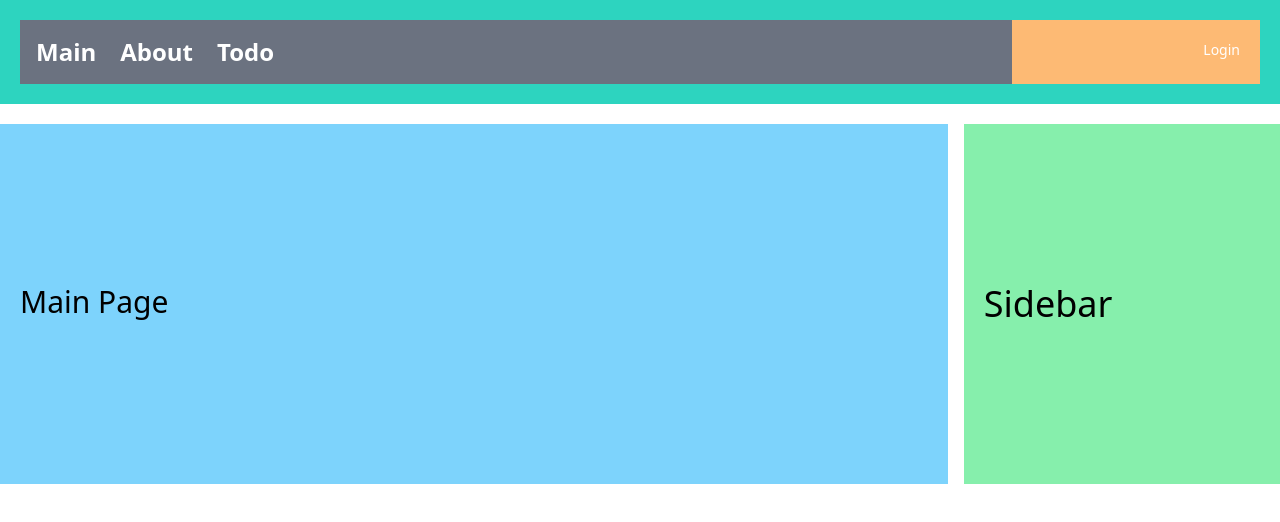
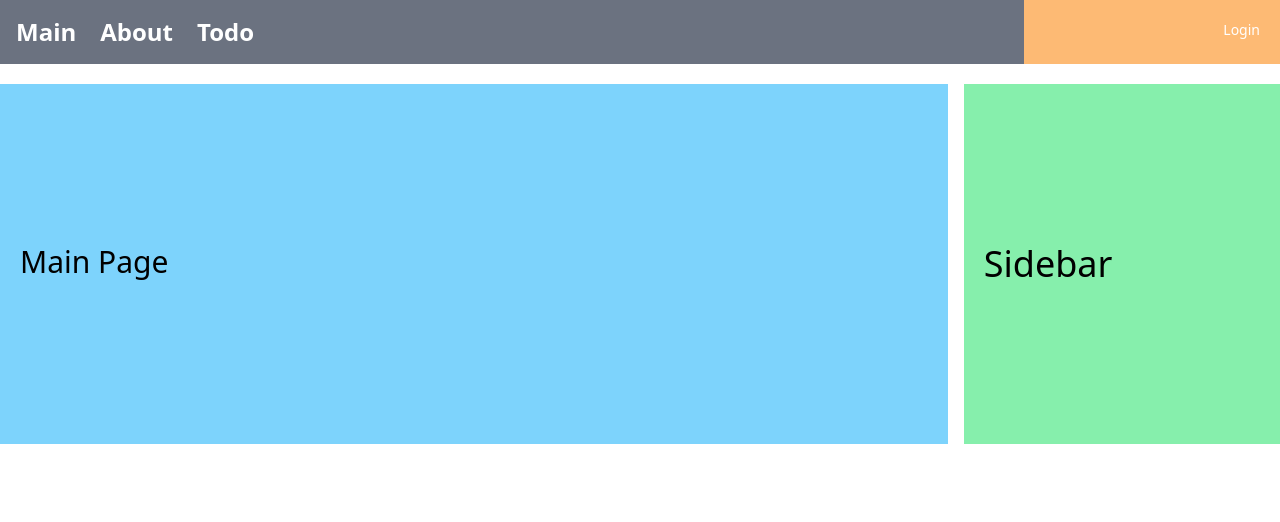
Before and after one commit to programmer-SON/mall, a React (Create React App) app: page / in a window 1280 px wide. Shown: the top 522 px of the page. Built offline with nearby package versions, Linux system fonts and the light colour scheme.

Commit message:
섹션1 - Outlet을 이용한 서브메뉴

```diff
--- a/src/layouts/BasicLayout.js
+++ b/src/layouts/BasicLayout.js
@@ -4,16 +4,14 @@
 function BasicLayout({children}) {
     return (
         <>
-            <header className="bg-teal-400 p-5">
-                <BasicMenu/>
-            </header>
-            <div className="bg-white my-5 w-full flex flex-col space-y-4 md:flex-row md:space-x-4 md:space-y-0">
-                <main className="bg-sky-300 md:w-2/3 lg:w-3/4 px-5 py-40">
-                    {children}
+            <BasicMenu/>
+
+            <div className= "bg-white my-5 w-full flex flex-col space-y-4 md:flex-row md:space-x-4 md:space-y-0">
+                <main className ="bg-sky-300 md:w-2/3 lg:w-3/4 px-5 py-40">
+                    <h1 className ="text-2xl md:text-4xl">{children}</h1>
                 </main>
-
-                <aside className="bg-green-300 md:w-1/3 lg:w-1/4 px-5 py-40">
-                    <h1 className="text-2xl md:text-4xl"> Sidebar </h1>
+                <aside className ="bg-green-300 md:w-1/3 lg:w-1/4 px-5 py-40">
+                    <h1 className ="text-2xl md:text-4xl">Sidebar</h1>
                 </aside>
             </div>
         </>
--- /dev/null
+++ b/src/pages/todo/ListPage.js
@@ -0,0 +1,13 @@
+import React from 'react';
+
+function ListPage(props) {
+    return (
+        <div className ="p-4 w-full bg-orange-200 ">
+            <div className ="text-3xl font-extrabold">
+                Todo List Page Component
+            </div>
+        </div>
+    );
+}
+
+export default ListPage;
--- /dev/null
+++ b/src/pages/todo/indexPage.js
@@ -0,0 +1,19 @@
+import React from 'react';
+import BasicLayout from "../../layouts/BasicLayout";
+import {Outlet} from "react-router-dom"
+
+const IndexPage = () => {
+    return (
+        <BasicLayout>
+            <div className ="w-full flex m-2 p-2 ">
+                <div className ="text-xl m-1 p-2 w-20 font-extrabold text-center underline">LIST</div>
+                <div className ="text-xl m-1 p-2 w-20 font-extrabold text-center underline">ADD</div>
+            </div>
+            <div className ="flex flex-wrap w-full">
+                <Outlet/>
+            </div>
+        </BasicLayout>
+    );
+}
+
+export default IndexPage;
--- a/src/router/root.js
+++ b/src/router/root.js
@@ -4,7 +4,8 @@
 const Loading = <div className={'bg-red-700'}>Loading...</div>
 const Main = lazy(()=>import("../pages/MainPage"))
 const About = lazy(()=>import("../pages/AboutPage"))
-
+const TodoIndex = lazy(()=>import("../pages/todo/indexPage"))
+const TodoList = lazy(()=>import("../pages/todo/ListPage"))
 
 const root = createBrowserRouter([
 
@@ -15,6 +16,16 @@
     {
         path: "about",
         element: <Suspense fallback={Loading}><About/></Suspense>
+    },
+    {
+        path: "todo",
+        element: <Suspense fallback={Loading}><TodoIndex/></Suspense>,
+        children: [
+            {
+                path: 'list',
+                element: <Suspense fallback={Loading}><TodoList/></Suspense>
+            }
+        ]
     }
 ])
 
```
Also changed, not shown: src/components/menus/BasicMenu.js (+9 -3 lines).
